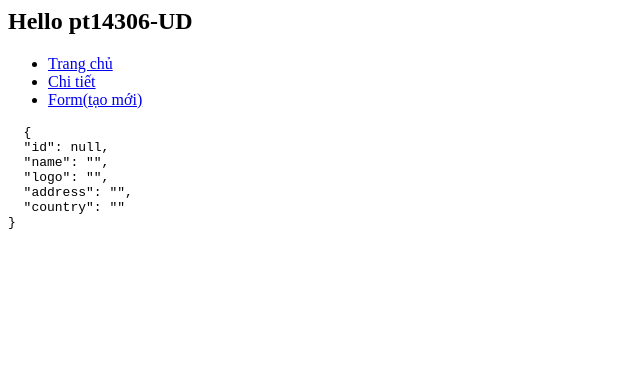
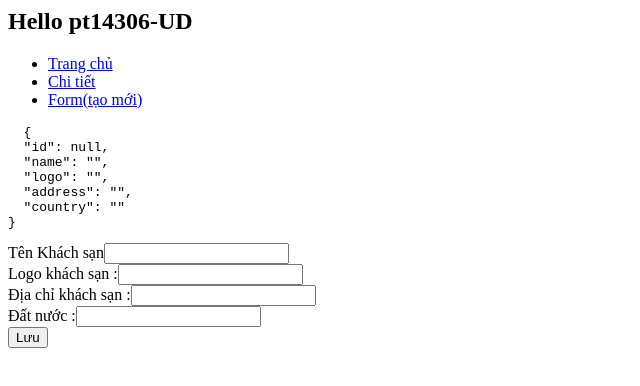
Before and after one commit to TranMinhKhuong/angular-lab3, an Angular app: page /add-hotel in a window 1280 px wide. Shown: the top 386 px of the page, without its empty margins (0-640 px from the left). Built offline with nearby package versions, Linux system fonts and the light colour scheme; no server answers.

Commit message:
2 files modified

```diff
--- a/src/app/hotel-form/hotel-form.component.html
+++ b/src/app/hotel-form/hotel-form.component.html
@@ -1,3 +1,24 @@
 <pre>
-  {{hotel | json}}
+  {{hotelForm.value | json}}
 </pre>
+<form [formGroup]="hotelForm">
+  <div>
+    <label for="">Tên Khách sạn</label>
+    <input type="text" formControlName="name">
+  </div>
+  <div>
+    <label for="">Logo khách sạn :</label>
+    <input type="text" formControlName="logo">
+  </div>
+  <div>
+    <label for="">Địa chỉ khách sạn :</label>
+    <input type="text" formControlName="address">
+  </div>
+  <div>
+    <label for="">Đất nước :</label>
+    <input type="text" formControlName="country">
+  </div>
+  <div>
+    <button>Lưu</button>
+  </div>
+</form>
--- a/src/app/hotel-form/hotel-form.component.ts
+++ b/src/app/hotel-form/hotel-form.component.ts
@@ -1,6 +1,7 @@
 import { Component, OnInit } from '@angular/core';
 import {Router, ActivatedRoute} from '@angular/router';
 import {HotelService} from '../hotel.service';
+import {FormControl, FormGroup} from '@angular/forms';
 
 @Component({
   selector: 'app-hotel-form',
@@ -8,13 +9,15 @@ import {HotelService} from '../hotel.service';
   styleUrls: ['./hotel-form.component.css']
 })
 export class HotelFormComponent implements OnInit {
-  hotel={
-    id: null,
-    name: "",
-    logo: "",
-    address: "",
-    country: ""
-  }
+
+  // sử dựng Form group để đưa dữ liệu vào.
+  hotelForm= new FormGroup({
+    id: new FormControl(null),
+    name: new FormControl(''),
+    logo: new FormControl(''),
+    address: new FormControl(''),
+    country: new FormControl(''),
+  });
   // có 3 cái DI
   constructor(
     private hotelService: HotelService,
@@ -26,7 +29,7 @@ export class HotelFormComponent implements OnInit {
     this.activeRoute.paramMap.subscribe(params => {
       let hotelId = params.get('id');
       this.hotelService.getHotelById(hotelId).subscribe(data => {
-        this.hotel = data;
+        this.hotelForm.setValue(data);
       })
     })
   }
```
